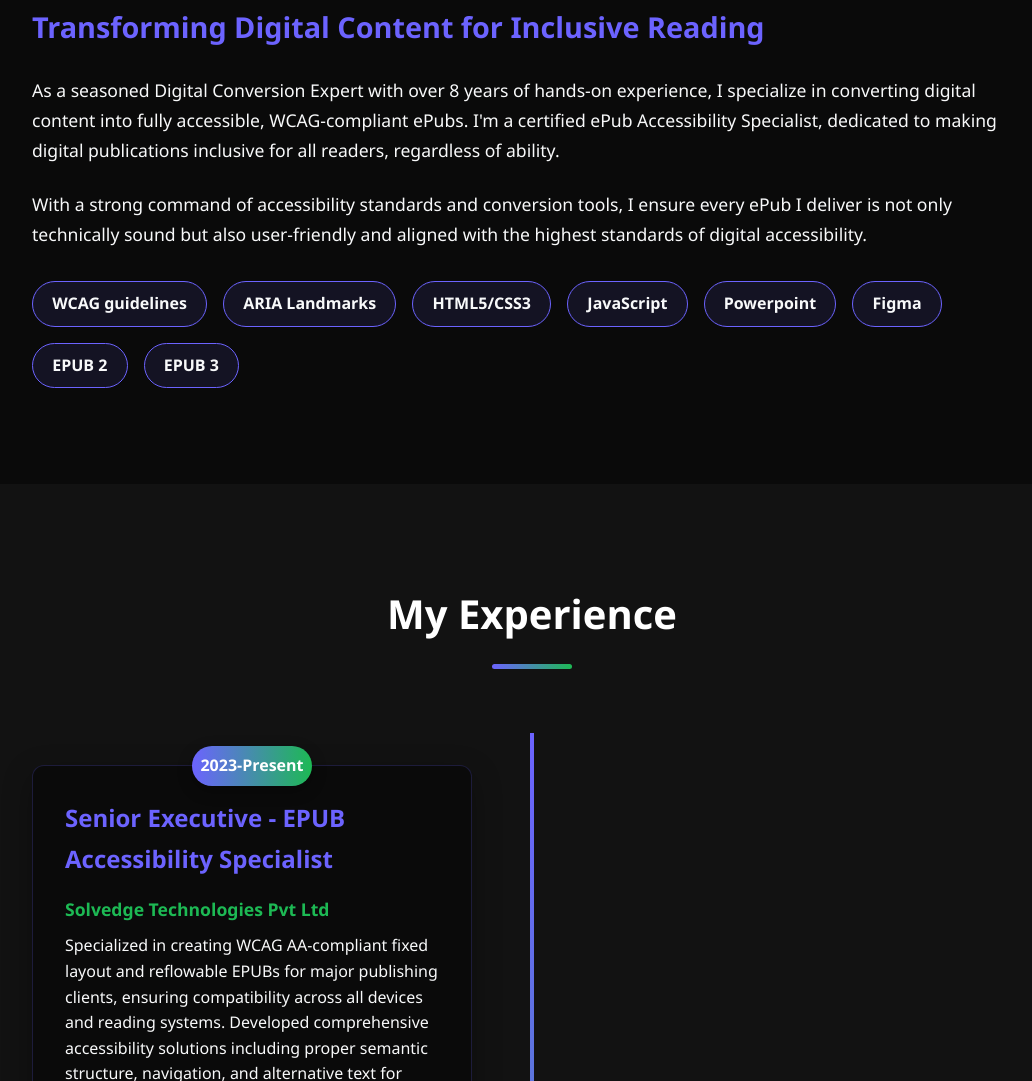
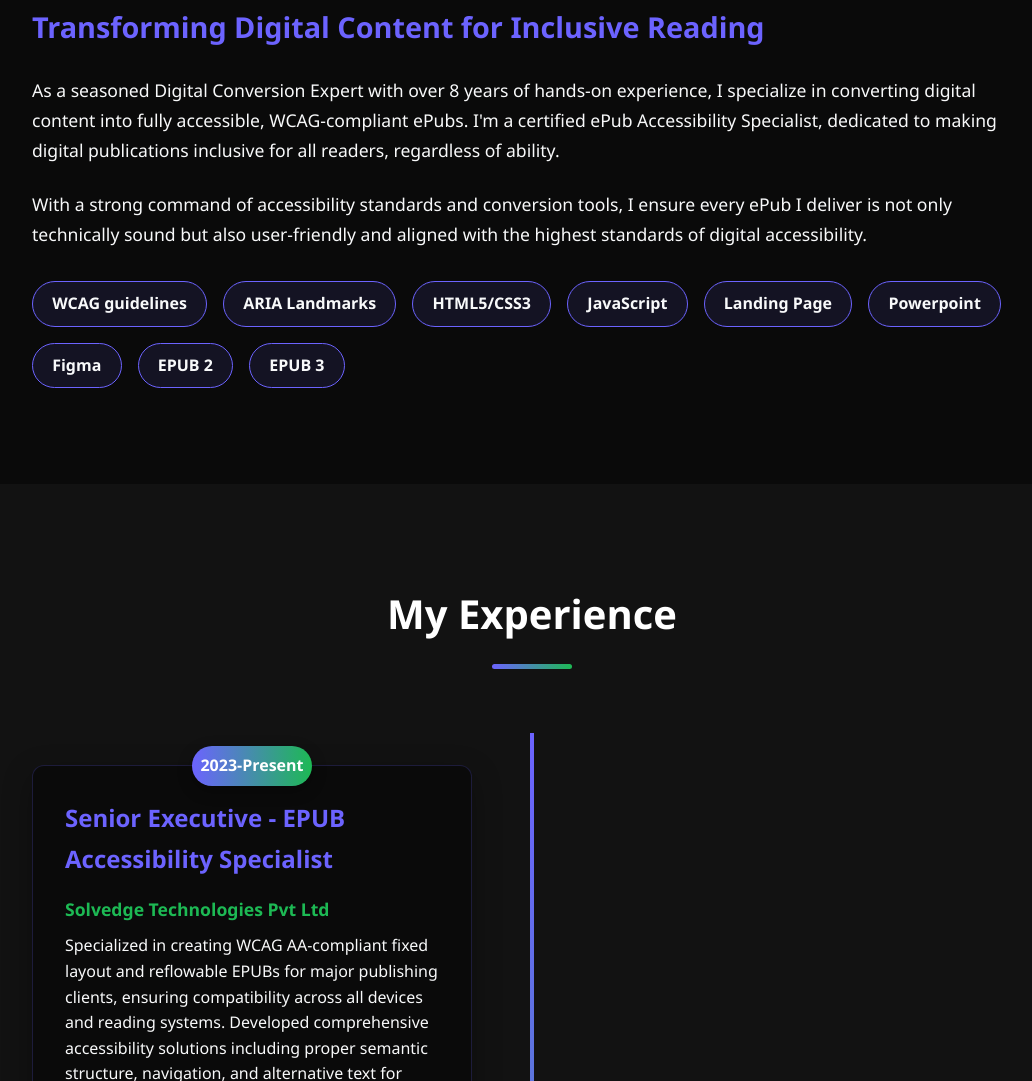
Before and after one commit to saravanan3750/myprofile, a plain HTML site: page main/index.html in a window 1280 px wide. Shown: the part 1046-2127 px from the top of the page, without its empty margins (108-1140 px from the left). Drawn offline with Linux system fonts and the light colour scheme.

Commit message:
Update index.html

```diff
--- a/main/index.html
+++ b/main/index.html
@@ -854,6 +854,7 @@
                         <span class="skill">ARIA Landmarks</span>
                         <span class="skill">HTML5/CSS3</span>
                         <span class="skill">JavaScript</span>
+                        <span class="skill">Landing Page</span>
                         <span class="skill">Powerpoint</span>
                         <span class="skill">Figma</span>
                         <span class="skill">EPUB 2</span>
```
